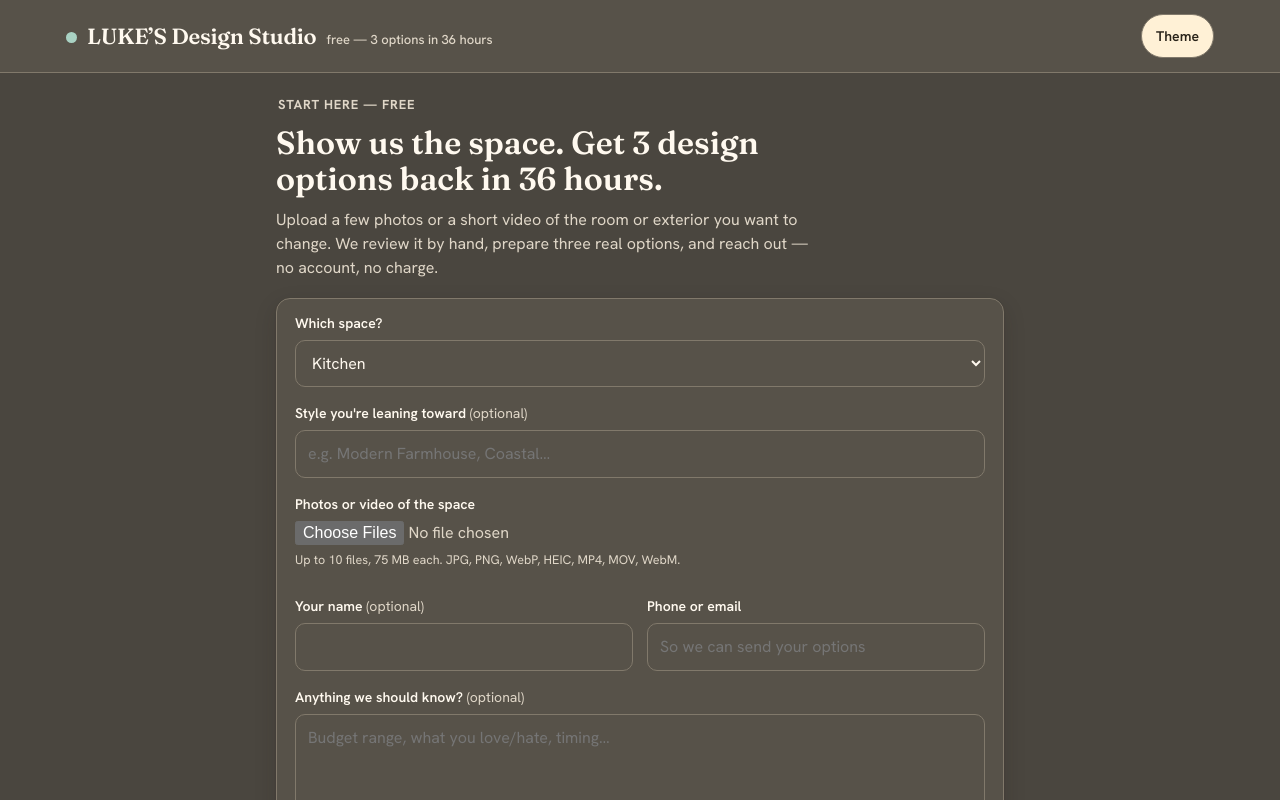
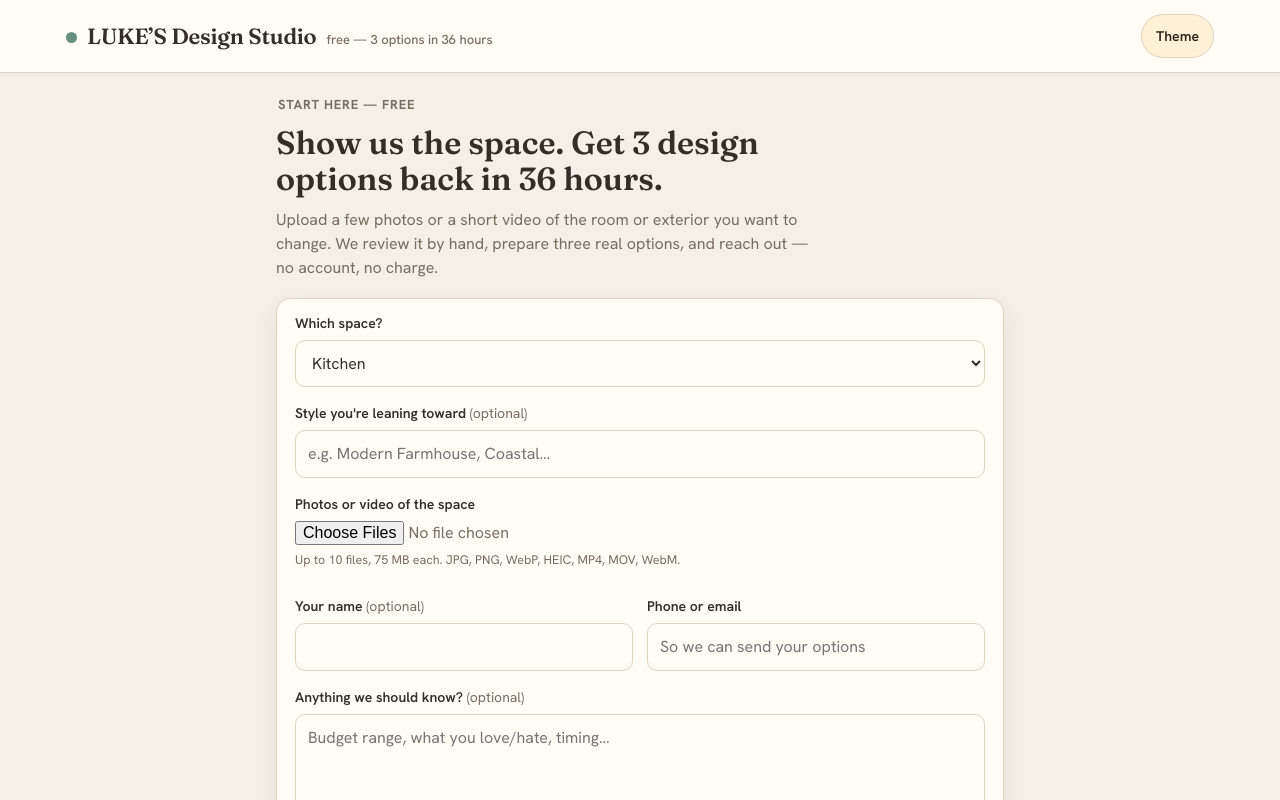
Before and after one commit to Qwerkees/home-design-studio, a website: page free.html in a window 1280 px wide. Both pictures are taken after a click on the button "Theme". Shown: the top 800 px of the page. Drawn offline with Linux system fonts and the light colour scheme.

Commit message:
Replace dark theme with bright warm cream surfaces

```diff
--- a/styles.css
+++ b/styles.css
@@ -12,12 +12,12 @@
   color-scheme: light;
 }
 :root[data-theme="dark"] {
-  /* Soft warm charcoal theme — deliberately avoids near-black surfaces. */
-  --bg: #4A463F; --surface: #575249; --surface-2: #655F54; --line: #81796B;
-  --text: #FFF9EF; --muted: #E0D7C8; --accent: #A9D2C3; --accent-ink: #292720;
-  --good: #A9D4AE; --warn: #F0C77D;
-  --shadow: 0 1px 2px rgba(30,26,20,.12), 0 8px 22px rgba(30,26,20,.16);
-  color-scheme: dark;
+  /* User-requested bright warm theme: no black or charcoal page surfaces. */
+  --bg: #F4F0E8; --surface: #FFFCF6; --surface-2: #F2EBDD; --line: #DDD3C2;
+  --text: #332E26; --muted: #766E62; --accent: #668F80; --accent-ink: #FFFFFF;
+  --good: #477B55; --warn: #986B27;
+  --shadow: 0 1px 2px rgba(55,45,30,.04), 0 8px 22px rgba(55,45,30,.07);
+  color-scheme: light;
 }
 * { box-sizing: border-box; }
 html, body { margin: 0; }
```
